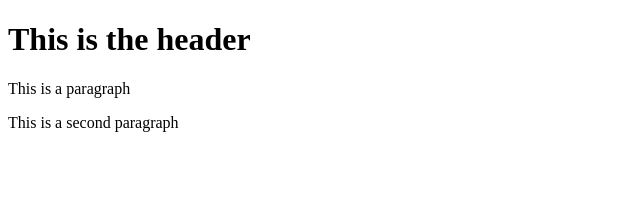
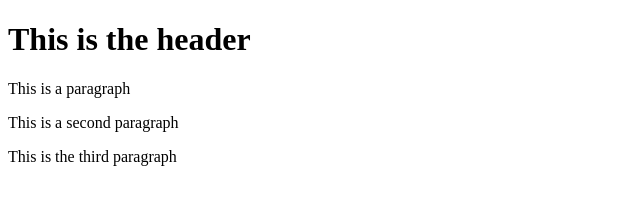
Before and after one commit to tarangnagda/git-test, a website: page index.html in a window 1280 px wide. Shown: the whole page, without its empty margins (0-640 px from the left). Drawn offline with Linux system fonts and the light colour scheme.

Commit message:
fourth commit

```diff
--- a/index.html
+++ b/index.html
@@ -7,5 +7,6 @@
 <h1>This is the header</h1>
 <p>This is a paragraph</p>
 <p>This is a second paragraph</p>
+<p>This is the third paragraph</p>
 </body>
 </html>
```
Also changed, not shown: package.json (added, +29 -0 lines), 2 other files.
